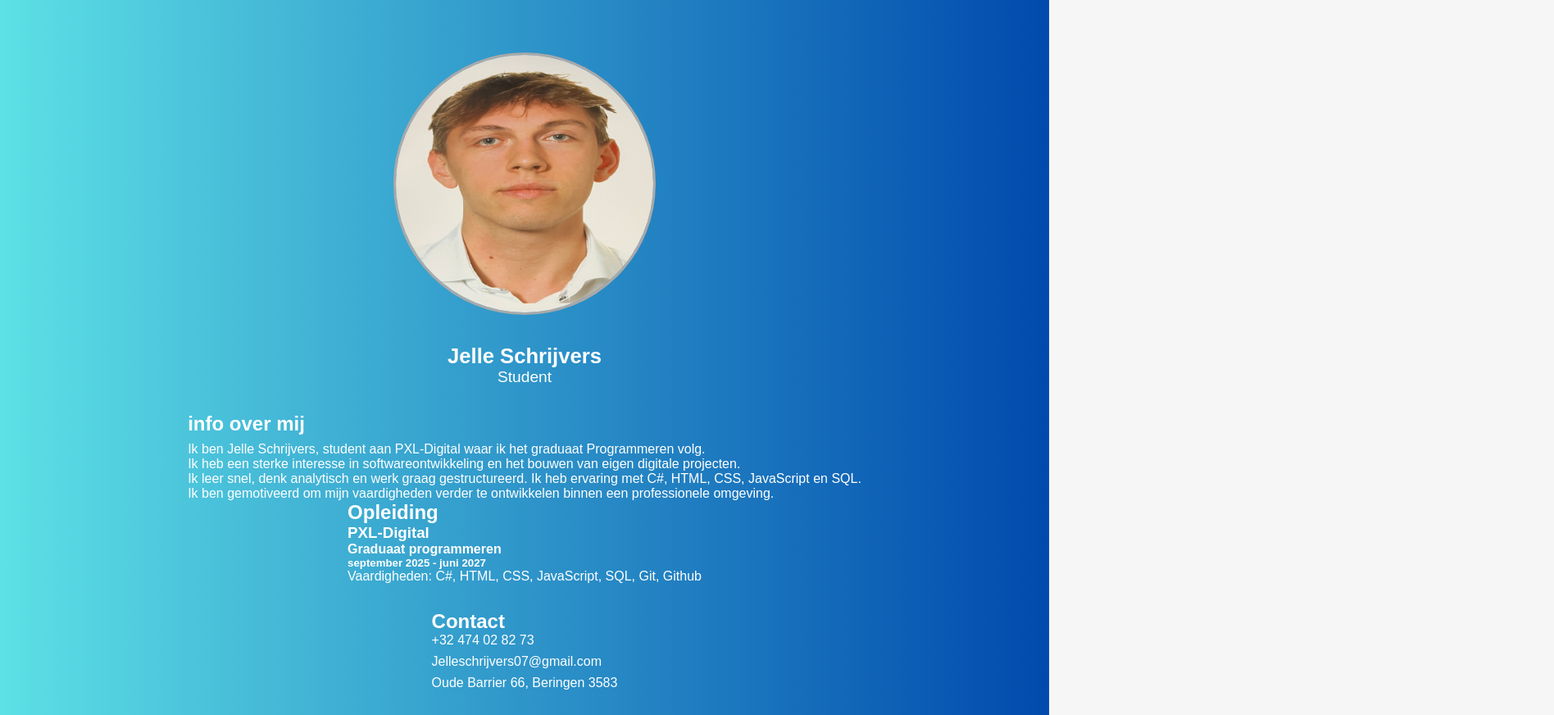
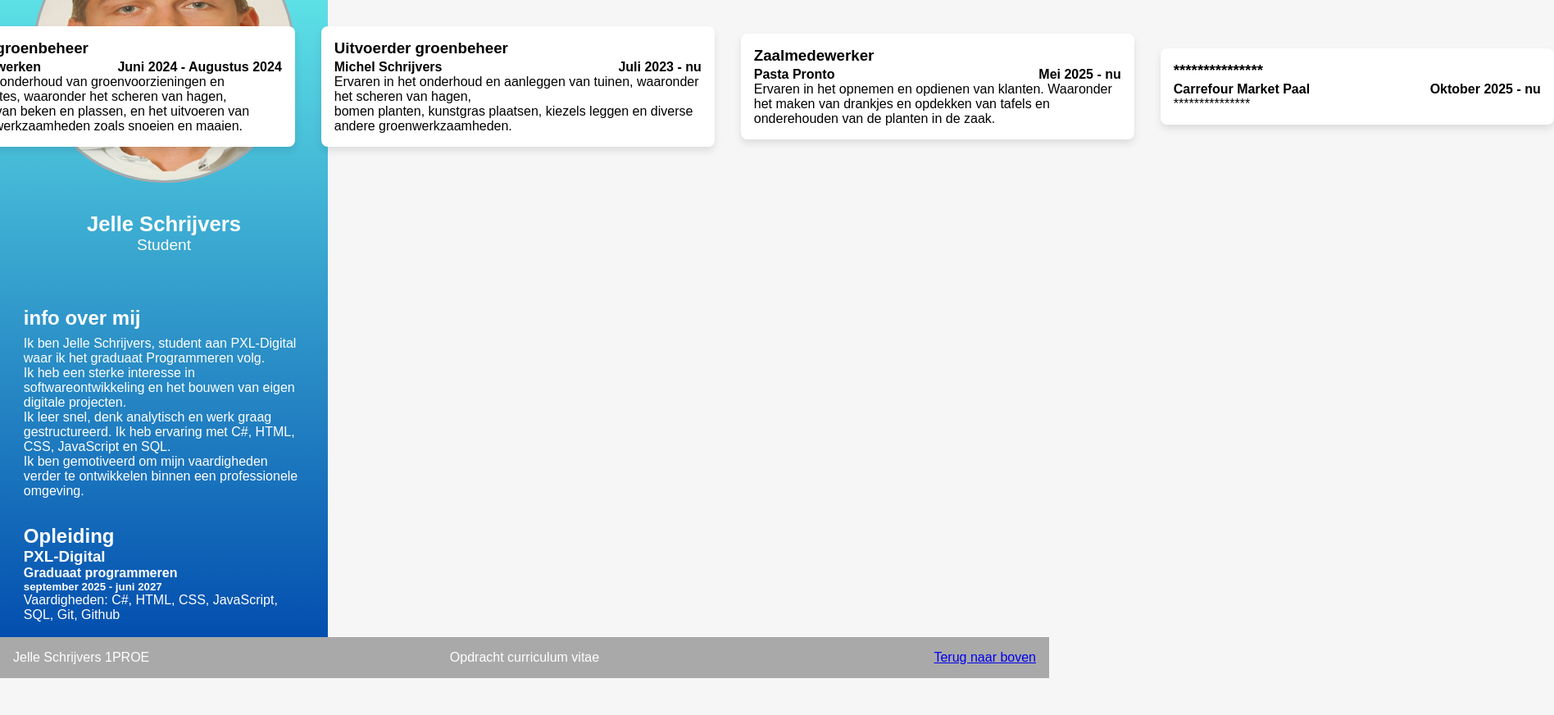
Before and after one commit to pxl-grpro-wpl1-2526/curriculum-vitae-JelleSchrijvers-PXL, a plain HTML site: page JS-map/index.html in a window 1280 px wide. Shown: the top 872 px of the page at 82% size, 1896 px wide, since content can reach past the window. After the commit the page ends 827 px from the top, so only its background shows below. Drawn offline with Linux system fonts and the light colour scheme.

Commit message:
WEB-11: style voor laptop bijgewerkt

```diff
--- a/JS-map/css/style.css
+++ b/JS-map/css/style.css
@@ -7,14 +7,25 @@
 body{
     background-color: #f6f6f6;
 }
+
+
 /*zijkant menu*/
 .zijkant-menu{
-    background: linear-gradient(90deg, #5de0e6, #004aad);
-    padding: 2rem;
+    background: linear-gradient(180deg, #5de0e6, #004aad);
     color: white;
+    width: 50vh;
+    height: 100vh;
+    position: fixed;
+    top: 0;
+    left: 0;
+    padding: 3rem 1.8rem;
+    overflow-y:hidden;
+    overflow-x: hidden;
     display: flex;
     flex-direction: column;
     align-items: center;
+    justify-content: center;
+    gap: 2rem;
 }
 
 /*style voor image*/
@@ -69,6 +80,11 @@ body{
 main{
     margin-left: 280px;
     padding: 2rem;
+    display: flex;
+    flex-direction: column;
+    align-items: center;
+    justify-content: center;
+    gap: 2rem;
 }
 
 /*titels main content*/
@@ -78,12 +94,20 @@ main h2{
 }
 
 /*style voor werkervaring*/
+.Werkervaring{
+    display: flex;
+    align-items: center;
+    justify-content: center;
+    flex: 2;
+    gap: 2rem;
+}
 .Werkervaring article{
     position: relative;
     background-color: white;
     border-radius: 0.5rem;
     box-shadow: 0 5px 10px rgba(0, 0, 0, 0.1);
     padding: 1rem;
+    margin-bottom :1.2rem;
     width: 30rem;
 }
 .Werkervaring article h3{
--- a/JS-map/index.html
+++ b/JS-map/index.html
@@ -26,7 +26,8 @@
 </head>
 <body id ="top">
 <header>
-    <section class = "zijkant-menu">
+    <div class="menu-container">
+        <div class = "zijkant-menu">
             <article class="basis-info">
                 <a href="https://www.linkedin.com/in/jelleschrijvers/" target="_blank"><img class="myprofileimage" src="images/profiel.jpg" alt="Jelle Schrijvers"></a>
                 <h1>Jelle Schrijvers</h1>
@@ -55,9 +56,11 @@
                 <p>Jelleschrijvers07@gmail.com</p>
                 <p>Oude Barrier 66, Beringen 3583</p>
             </article>
-    </section>
+        </div>
+    </div>
 </header>
 <main>
+    <div class="body-container">
         <section class = "Werkervaring">
             <h2>Werkervaring</h2>
             <article class = "Geerts Waterwerken">
@@ -140,6 +143,7 @@
             </article>
         </section>
     </main>
+</div>
 <footer>
     <p class="naamenklas">Jelle Schrijvers 1PROE</p>
     <p class="opdracht">Opdracht curriculum vitae</p>
```
Lines whose indentation alone changed are shown as unchanged.
